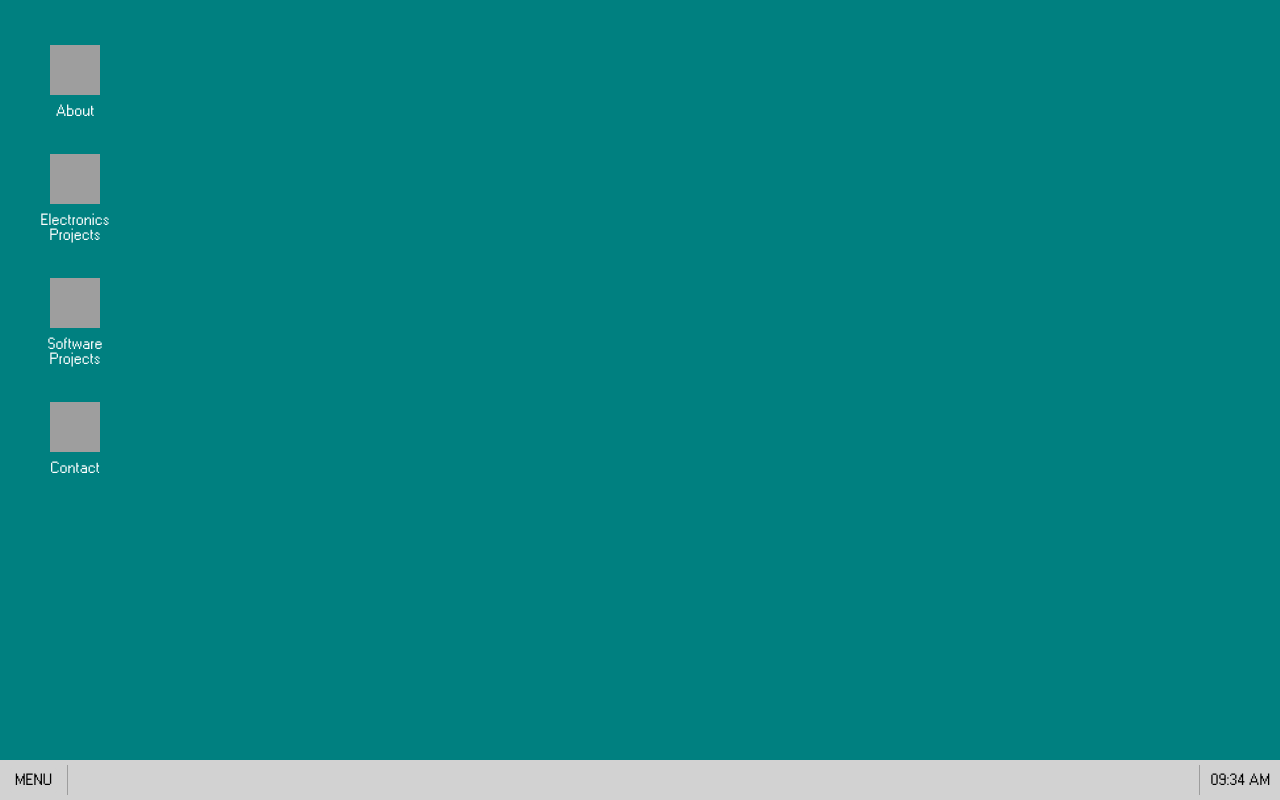
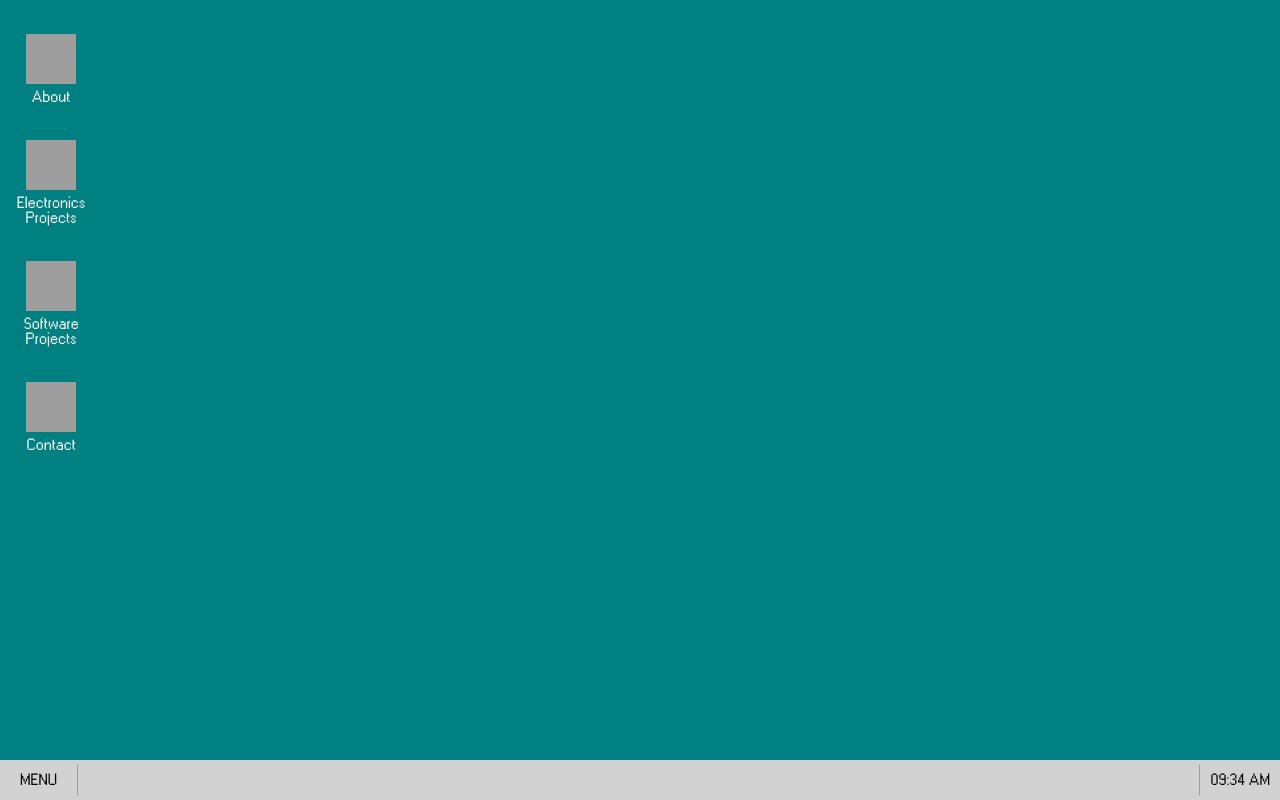
Before and after one commit to kyriosaa/portfolio, a React (Vite) app: page /#/ in a window 1280 px wide. Built offline with nearby package versions, Linux system fonts and the light colour scheme; grey boxes are pictures that could not be loaded.

Commit message:
Fix screen size bug

```diff
--- a/src/Desktop.css
+++ b/src/Desktop.css
@@ -26,12 +26,19 @@ body {
 }
 
 .desktop-icons {
-  padding-top: 35px;
-  padding-left: 25px;
-  width: 100px;
+  display: flex;
+  flex-direction: column;
+  justify-content: left;
+  padding-top: 3vh;
+  padding-left: 1.5vw;
+  width: 5vw;
 }
 
 .desktop-icon {
+  display: flex;
+  flex-direction: column;
+  justify-content: center;
+  align-items: center;
   padding: 10px;
   margin-bottom: 15px;
   border-radius: 5%;
--- a/src/Desktop.jsx
+++ b/src/Desktop.jsx
@@ -159,7 +159,11 @@ const Desktop = () => {
           <Window key={win.id} {...win} closeWindow={closeWindow} />
         ))}
       </div>
-      <Taskbar openWindows={openWindows} closeWindow={closeWindow} />
+      <Taskbar
+        openWindows={openWindows}
+        closeWindow={closeWindow}
+        icons={icons}
+      />
     </div>
   );
 };
--- /dev/null
+++ b/src/components/css/menu.css
@@ -0,0 +1,35 @@
+.menu-button {
+  background-color: #d2d2d2;
+  color: black;
+  padding: 5px 10px;
+  border-radius: 3px;
+  cursor: pointer;
+  position: relative;
+}
+
+.menu {
+  position: absolute;
+  bottom: 45px; /* Adjust to appear above the taskbar */
+  left: 10px; /* Align with the menu button */
+  background-color: #f0f0f0;
+  border: 1px solid #9d9d9d;
+  border-radius: 3px;
+  box-shadow: 0px 4px 8px rgba(0, 0, 0, 0.2);
+  padding: 10px 0;
+  z-index: 1001;
+  width: 200px;
+  height: 200px;
+}
+
+.menu-item {
+  display: flex;
+  align-items: center;
+  padding: 5px 10px;
+  cursor: pointer;
+  color: black;
+  font-size: 14px;
+}
+
+.menu-item:hover {
+  background-color: #dcdcdc;
+}
--- a/src/components/css/taskbar.css
+++ b/src/components/css/taskbar.css
@@ -15,7 +15,7 @@
   z-index: 1000;
 }
 
-.start-button {
+.menu-button {
   background-color: #d2d2d2;
   color: black;
   padding: 5px;
--- /dev/null
+++ b/src/components/menu.jsx
@@ -0,0 +1,36 @@
+import "./css/menu.css";
+import PropTypes from "prop-types";
+
+const Menu = ({ icons }) => {
+  return (
+    <div className="menu">
+      {icons.map((icon) => (
+        <div
+          key={icon.id}
+          className="menu-item"
+          onClick={() => icon.onClick && icon.onClick()}
+        >
+          <img
+            src={icon.icon}
+            alt={icon.label}
+            style={{ width: "20px", height: "20px", marginRight: "10px" }}
+          />
+          {icon.label}
+        </div>
+      ))}
+    </div>
+  );
+};
+
+Menu.propTypes = {
+  icons: PropTypes.arrayOf(
+    PropTypes.shape({
+      id: PropTypes.number.isRequired,
+      icon: PropTypes.string.isRequired,
+      label: PropTypes.string.isRequired,
+      onClick: PropTypes.func.isRequired,
+    })
+  ).isRequired,
+};
+
+export default Menu;
--- a/src/components/taskbar.jsx
+++ b/src/components/taskbar.jsx
@@ -1,13 +1,22 @@
+import { useState } from "react";
 import "./css/taskbar.css";
 import PropTypes from "prop-types";
 
+import Menu from "./menu";
 import Clock from "./clock";
 
-const Taskbar = ({ openWindows, closeWindow }) => {
+const Taskbar = ({ icons, openWindows, closeWindow }) => {
+  const [menuOpen, setMenuOpen] = useState(false);
+
+  const toggleMenu = () => setMenuOpen((prev) => !prev);
+
   return (
     <div className="taskbar">
       <div className="left">
-        <div className="start-button">MENU</div>
+        <div className="menu-button" onClick={toggleMenu}>
+          MENU
+        </div>
+        {menuOpen && <Menu icons={icons} />}
         <div className="separator"></div>
         <div className="taskbar-icons">
           {openWindows.map((win) => (
@@ -34,7 +43,21 @@ const Taskbar = ({ openWindows, closeWindow }) => {
 };
 
 Taskbar.propTypes = {
-  openWindows: PropTypes.func.isRequired,
+  icons: PropTypes.arrayOf(
+    PropTypes.shape({
+      id: PropTypes.number.isRequired,
+      icon: PropTypes.string.isRequired,
+      label: PropTypes.string.isRequired,
+      onClick: PropTypes.func.isRequired,
+    })
+  ).isRequired,
+  openWindows: PropTypes.arrayOf(
+    PropTypes.shape({
+      id: PropTypes.number.isRequired,
+      icon: PropTypes.string.isRequired,
+      label: PropTypes.string.isRequired,
+    })
+  ).isRequired,
   closeWindow: PropTypes.func.isRequired,
 };
 
--- a/src/components/window.jsx
+++ b/src/components/window.jsx
@@ -11,8 +11,23 @@ const Window = ({
   closeWindow,
   icon,
 }) => {
+  // Ensure the window's position doesn't go out of bounds
+  const clampedPosition = {
+    x: Math.min(
+      Math.max(0, position.left),
+      window.innerWidth - dimensions.width
+    ),
+    y: Math.min(
+      Math.max(0, position.top),
+      window.innerHeight - dimensions.height
+    ),
+  };
+
   return (
-    <Draggable defaultPosition={{ x: position.left, y: position.top }}>
+    <Draggable
+      defaultPosition={{ x: clampedPosition.x, y: clampedPosition.y }}
+      bounds="parent" // Keeps the window within the parent container
+    >
       <div
         className="window"
         style={{
```
